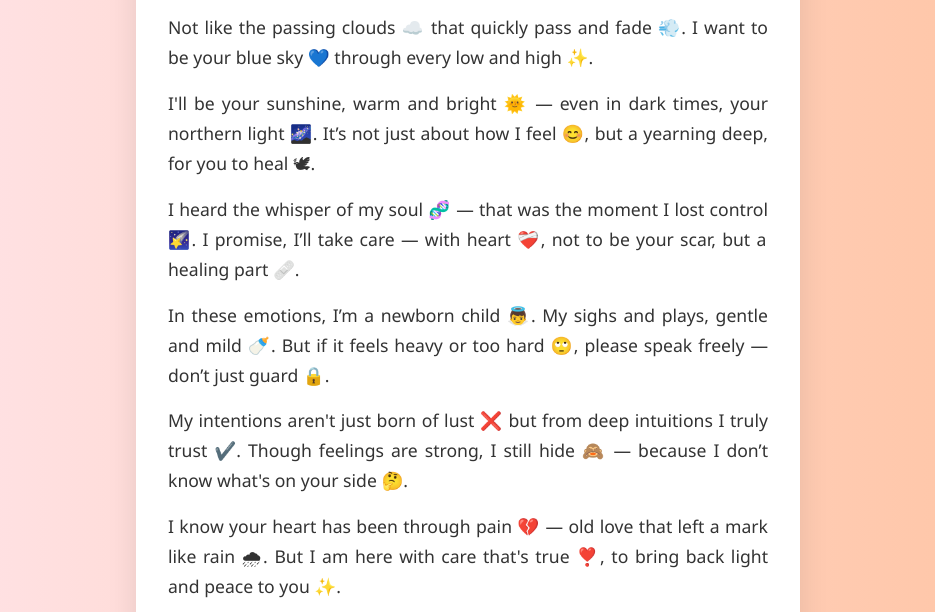
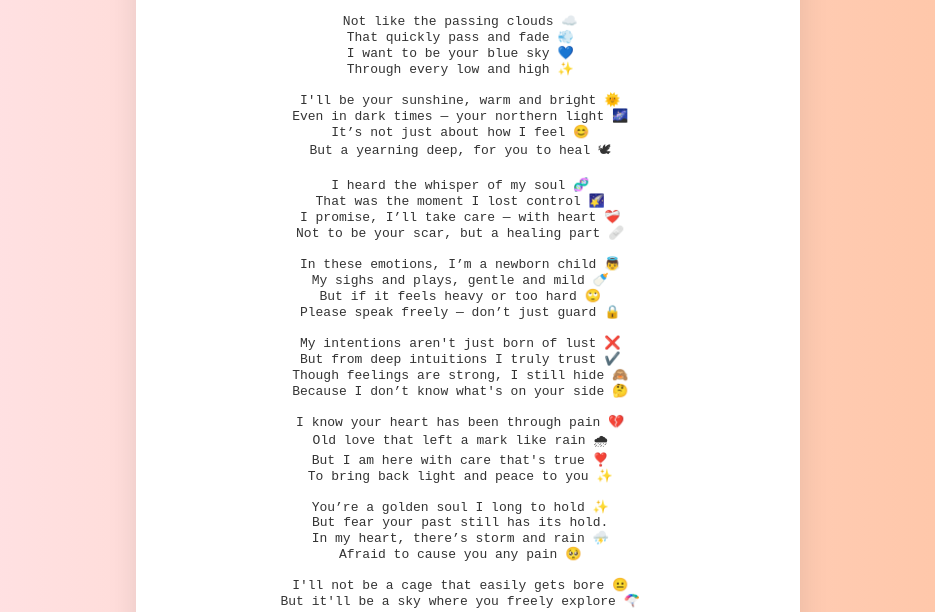
Before and after one commit to Saravana691/my-intentions-proposal, a plain HTML site: page index.html in a window 1280 px wide. Shown: the part 115-727 px from the top of the page, without its empty margins (172-1107 px from the left). Drawn offline with Linux system fonts and the light colour scheme.

Commit message:
Update index.html

```diff
--- a/index.html
+++ b/index.html
@@ -10,30 +10,68 @@
   <div class="container">
     <h1>My Intentions With You</h1>
     <div class="poem">
-  <p>Not like the passing clouds ☁️ that quickly pass and fade 💨. I want to be your blue sky 💙 through every low and high ✨️.</p>
+      <pre>
+Not like the passing clouds ☁️
+That quickly pass and fade 💨
+I want to be your blue sky 💙
+Through every low and high ✨️
 
-  <p>I'll be your sunshine, warm and bright 🌞 — even in dark times, your northern light 🌌. It’s not just about how I feel 😊, but a yearning deep, for you to heal 🕊.</p>
+I'll be your sunshine, warm and bright 🌞
+Even in dark times — your northern light 🌌
+It’s not just about how I feel 😊
+But a yearning deep, for you to heal 🕊
 
-  <p>I heard the whisper of my soul 🧬 — that was the moment I lost control 🌠. I promise, I’ll take care — with heart ❤️‍🩹, not to be your scar, but a healing part 🩹.</p>
+I heard the whisper of my soul 🧬
+That was the moment I lost control 🌠
+I promise, I’ll take care — with heart ❤️‍🩹
+Not to be your scar, but a healing part 🩹
 
-  <p>In these emotions, I’m a newborn child 👼. My sighs and plays, gentle and mild 🍼. But if it feels heavy or too hard 🙄, please speak freely — don’t just guard 🔒.</p>
+In these emotions, I’m a newborn child 👼
+My sighs and plays, gentle and mild 🍼
+But if it feels heavy or too hard 🙄
+Please speak freely — don’t just guard 🔒
 
-  <p>My intentions aren't just born of lust ❌️ but from deep intuitions I truly trust ✔️. Though feelings are strong, I still hide 🙈 — because I don’t know what's on your side 🤔.</p>
+My intentions aren't just born of lust ❌️
+But from deep intuitions I truly trust ✔️
+Though feelings are strong, I still hide 🙈
+Because I don’t know what's on your side 🤔
 
-  <p>I know your heart has been through pain 💔 — old love that left a mark like rain 🌧. But I am here with care that's true ❣️, to bring back light and peace to you ✨️.</p>
+I know your heart has been through pain 💔
+Old love that left a mark like rain 🌧
+But I am here with care that's true ❣️
+To bring back light and peace to you ✨️
 
-  <p>You’re a golden soul I long to hold ✨️, but fear your past still has its hold. In my heart, there’s storm and rain ⛈️ — afraid to cause you any pain 🥺.</p>
+You’re a golden soul I long to hold ✨️
+But fear your past still has its hold.
+In my heart, there’s storm and rain ⛈️
+Afraid to cause you any pain 🥺
 
-  <p>I'll not be a cage that easily gets bore 😐, but a sky where you freely explore 🪂. Just flap your wings and freely fly 🕊 — I'll admire as you rise high ✌️.</p>
+I'll not be a cage that easily gets bore 😐
+But it'll be a sky where you freely explore 🪂
+Just flap your wings and freely fly 🕊
+I'll just admire as you rise high ✌️
 
-  <p>Not just a short hyped roller coaster ride 🎢, but until the life together we stride 🤝. I'll be both a good friend and life partner 💍, in both personal and professional chapter 👩‍🎓.</p>
+Not just short hyped roller coaster ride 🎢
+Until the life together we can stride 🤝
+I'll be both good friend and life partner 💍
+In both personal and professional chapter 👩‍🎓
 
-  <p>Now I stand in a strong decision 💪, to bring this love to a family vision 👨‍👩‍👧‍👦. Even if the path is tough to ride 📈, I’ll hold your hand — and walk beside 👫.</p>
+Now I stand in a strong decision 💪
+To bring this love to a family vision 👨‍👩‍👧‍👦
+Even if the path is tough to ride 📈
+I’ll hold your hand — and walk beside 👫
 
-  <p>If this turns to love, I’ll hold it tight 🤝. If not, I’ll still wish you the light ❣️. Even as your closest friend 👫, my care for you will never end ♾️.</p>
+If this turns to love, I’ll hold it tight 🤝
+If not, I’ll still wish you the light ❣️
+Even as your closest friend 👫
+My care for you will never end ♾️
 
-  <p>My love intuition is still optimistic 😌. If I'm not wrong, I saw an incident click. I asked you so many times to guess 🙄 — but with brevity now I confess 💐.</p>
-</div>
+My love intuition is still optimistic 😌
+If I'm not wrong, I saw an incident click
+I asked you so many times to guess 🙄
+But with brevity now I confess 💐
+      </pre>
+    </div>
 
     <button onclick="showLove()">Reveal Surprise 💖</button>
     <div id="surprise" class="hidden">
```
